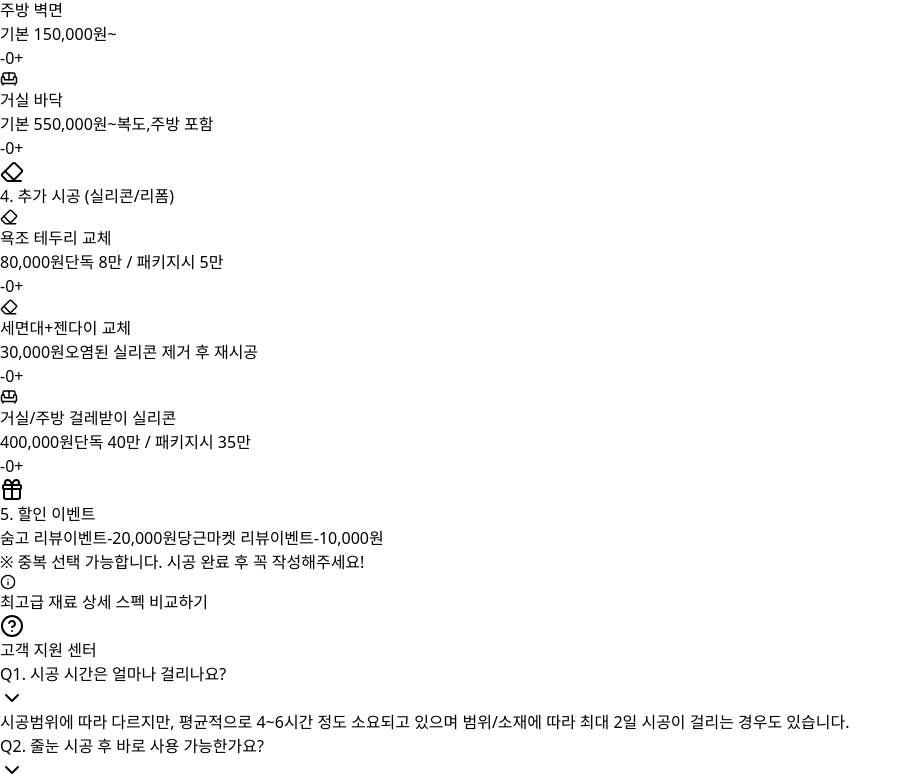
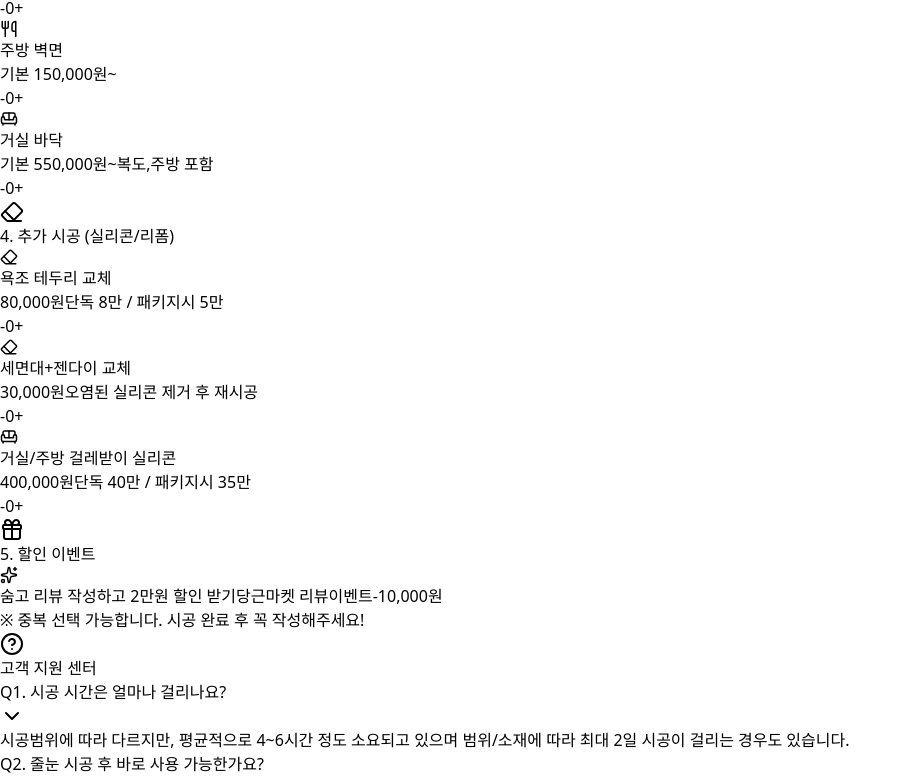
Before and after one commit to jsh5199-ai/julnun-web, a React (Vite) app: page / in a window 1280 px wide. Shown: the part 1244-2026 px from the top of the page, without its empty margins (0-912 px from the left). Built offline with nearby package versions, Linux system fonts and the light colour scheme.

Commit message:
수정완료

```diff
--- a/src/App.jsx
+++ b/src/App.jsx
@@ -32,7 +32,7 @@ const GlobalStyles = () => (
 );
 
 // =================================================================
-// [데이터] (수정 반영)
+// [데이터] (유지)
 // =================================================================
 const HOUSING_TYPES = [
   { id: 'new', label: '신축 아파트', multiplier: 1.0 },
@@ -52,10 +52,6 @@ const MATERIALS = [
   },
 ];
 
-// '주방싱크볼 실리콘오염방지' (id: 'silicon_kitchen_line')는 SILICON_AREAS에 있었으나,
-// 사용자 요청에 따라 서비스 목록에서 제거해야 하는 항목으로 보아 SERVICE_AREAS에서 제외하고
-// 관련 항목은 SILICON_AREAS에서도 제거했습니다. (주방 벽면은 유지)
-
 const SERVICE_AREAS = [
   { id: 'entrance', label: '현관', basePrice: 50000, icon: DoorOpen, unit: '개소' },
   { id: 'bathroom_floor', label: '욕실 바닥', basePrice: 150000, icon: Bath, unit: '개소' },
@@ -71,7 +67,6 @@ const SERVICE_AREAS = [
 const SILICON_AREAS = [
   { id: 'silicon_bathtub', label: '욕조 테두리 교체', basePrice: 80000, icon: Eraser, unit: '개소', desc: '단독 8만 / 패키지시 5만' },
   { id: 'silicon_sink', label: '세면대+젠다이 교체', basePrice: 30000, icon: Eraser, unit: '개소', desc: '오염된 실리콘 제거 후 재시공' },
-  // 요청에 따라 'silicon_kitchen_line' 항목 제거
   { id: 'silicon_living_baseboard', label: '거실/주방 걸레받이 실리콘', basePrice: 400000, icon: Sofa, unit: '구역', desc: '단독 40만 / 패키지시 35만' },
 ];
 
@@ -557,7 +552,7 @@ export default function GroutEstimatorApp() {
 
       const options = {
         backgroundColor: '#FFFFFF',
-        scale: 4, // 👈 퀄리티 향상을 위해 4로 상향
+        scale: 4, // 퀄리티 향상을 위해 4로 상향
         useCORS: true,
         windowHeight: node.offsetHeight,
         windowWidth: node.offsetWidth,
@@ -643,7 +638,7 @@ export default function GroutEstimatorApp() {
           </div>
         </section>
 
-        {/* --- 2. 시공 재료 선택 (유지) --- */}
+        {/* --- 2. 시공 재료 선택 (수정: 상세 비교 버튼 추가) --- */}
         <section className="bg-white p-5 rounded-xl shadow-lg border border-gray-100 animate-fade-in delay-150">
           <h2 className="text-lg font-extrabold flex items-center gap-2 mb-4 text-gray-800 border-b pb-2">
             <Hammer className="h-5 w-5 text-indigo-600" /> 2. 시공 재료 선택
@@ -688,6 +683,16 @@ export default function GroutEstimatorApp() {
               </div>
             ))}
           </div>
+          {/* --- [수정] 재료 상세 비교 버튼 영역 (섹션 내부 이동 및 버튼 디자인 강화) --- */}
+          <div className="mt-5 pt-3 border-t border-gray-100 flex justify-center">
+              <button
+                  onClick={() => setShowMaterialModal(true)}
+                  className="w-full py-3 bg-indigo-50 text-indigo-700 rounded-lg font-extrabold text-sm hover:bg-indigo-100 transition shadow-md flex items-center justify-center gap-2 active:scale-[0.99]"
+              >
+                  <Info size={16} className='text-amber-500' fill='currentColor'/> **[필수 확인]** 최고급 재료 스펙 비교표 보기
+              </button>
+          </div>
+          {/* --- [수정] 끝 --- */}
         </section>
 
         {/* --- 3. 원하는 시공범위를 선택해주세요 (유지) --- */}
@@ -748,38 +753,53 @@ export default function GroutEstimatorApp() {
           </div>
         </section>
 
-        {/* --- 5. 할인 혜택 (리뷰 이벤트) (유지) --- */}
+        {/* --- 5. 할인 혜택 (리뷰 이벤트) (수정 반영) --- */}
         <section className="bg-white p-5 rounded-xl shadow-lg border border-gray-100 animate-fade-in delay-600">
           <h2 className="text-lg font-extrabold flex items-center gap-2 mb-4 text-gray-800 border-b pb-2">
             <Gift className="h-5 w-5 text-indigo-600" /> 5. 할인 이벤트
           </h2 >
           <div className="grid grid-cols-2 gap-3">
-            {REVIEW_EVENTS.map((evt) => (
+            {REVIEW_EVENTS.map((evt) => {
+                const isApplied = selectedReviews.has(evt.id);
+
+                // 숨고 리뷰 이벤트에만 새로운 디자인 적용
+                if (evt.id === 'soomgo_review') {
+                    const iconColor = isApplied ? 'text-white' : 'text-yellow-800';
+                    const bgColor = isApplied ? 'bg-red-600 border-red-600 shadow-lg' : 'bg-yellow-100 border-yellow-400 shadow-md';
+                    const textColor = isApplied ? 'text-white' : 'text-gray-900';
+                    const labelText = isApplied ? `✅ 2만원 할인 적용됨 (클릭하여 취소)` : `숨고 리뷰 작성하고 2만원 할인 받기`;
+                    const Icon = isApplied ? CheckCircle2 : Sparkles;
+
+                    return (
                         <button
                             key={evt.id}
                             onClick={() => toggleReview(evt.id)}
-                className={`p-3 rounded-lg border-2 transition-all relative overflow-hidden selection-box active:scale-[0.98] ${selectedReviews.has(evt.id) ? 'border-red-500 bg-red-50 shadow-md' : 'border-gray-300 bg-gray-50 text-gray-500 hover:border-red-300'}`}
+                            className={`col-span-2 py-3 rounded-lg border-2 transition-all selection-box active:scale-[0.98] flex items-center justify-center gap-2 font-extrabold text-sm ${bgColor} ${textColor}`}
                         >
-                {selectedReviews.has(evt.id) && <div className="absolute top-0 right-0 bg-red-500 text-white text-[10px] px-2 py-0.5 rounded-bl-lg font-bold">APPLIED</div>}
+                            <Icon size={18} className={iconColor} />
+                            {labelText}
+                        </button>
+                    );
+                }
+
+                // 당근마켓 리뷰 이벤트는 기존 디자인 유지
+                return (
+                    <button
+                        key={evt.id}
+                        onClick={() => toggleReview(evt.id)}
+                        className={`p-3 rounded-lg border-2 transition-all relative overflow-hidden selection-box active:scale-[0.98] ${isApplied ? 'border-red-500 bg-red-50 shadow-md' : 'border-gray-300 bg-gray-50 text-gray-500 hover:border-red-300'}`}
+                    >
+                        {isApplied && <div className="absolute top-0 right-0 bg-red-500 text-white text-[10px] px-2 py-0.5 rounded-bl-lg font-bold">APPLIED</div>}
                         <div className="flex flex-col items-center text-center gap-1">
-                  <span className={`font-semibold text-sm ${selectedReviews.has(evt.id) ? 'text-gray-800' : 'text-gray-600'}`}>{evt.label}</span>
-                  <span className={`text-xs font-bold ${selectedReviews.has(evt.id) ? 'text-red-600' : 'text-gray-400'}`}>-{evt.discount.toLocaleString()}원</span>
+                            <span className={`font-semibold text-sm ${isApplied ? 'text-gray-800' : 'text-gray-600'}`}>{evt.label}</span>
+                            <span className={`text-xs font-bold ${isApplied ? 'text-red-600' : 'text-gray-400'}`}>-{evt.discount.toLocaleString()}원</span>
                         </div>
                     </button>
-            ))}
+                );
+            })}
           </div>
           <p className="text-xs text-gray-500 mt-3 text-center">※ 중복 선택 가능합니다. 시공 완료 후 꼭 작성해주세요!</p>
         </section>
-
-        {/* --- 재료 상세 비교 버튼 (유지) --- */}
-        <div className="flex justify-center pt-2">
-            <button
-                onClick={() => setShowMaterialModal(true)}
-                className="text-sm font-bold text-blue-600 hover:text-blue-700 flex items-center gap-1 transition active:scale-95"
-            >
-                <Info size={16} /> 최고급 재료 상세 스펙 비교하기
-            </button>
-        </div>
 
         {/* --- 자주 묻는 질문 (FAQ) (유지) --- */}
         <section className="bg-white p-5 rounded-xl border border-gray-100 shadow-lg mt-6 animate-fade-in delay-750">
@@ -868,7 +888,7 @@ export default function GroutEstimatorApp() {
         <div className="fixed inset-0 bg-black/50 z-50 flex items-center justify-center p-4 animate-fade-in">
           <div className="bg-white w-full max-w-sm rounded-xl shadow-2xl overflow-hidden animate-slide-down border border-gray-200">
             <div className="bg-indigo-700 p-4 text-white flex justify-between items-center">
-              <h3 className="font-extrabold text-lg flex items-center gap-2"><CheckCircle2 className="h-5 w-5 text-amber-400" /> 견적서 </h3>
+              <h3 className="font-extrabold text-lg flex items-center gap-2"><CheckCircle2 className="h-5 w-5 text-amber-400" /> 견적서 (이미지 저장용)</h3>
               <button onClick={() => setShowModal(false)} className="text-white/80 hover:text-white transition active:scale-95">
                 <X size={20} />
               </button>
@@ -913,7 +933,8 @@ export default function GroutEstimatorApp() {
                             <ul className='list-disc list-outside text-[11px] ml-4 space-y-0.5'>
                                 {calculation.isFreeEntrance && <li>현관 바닥 서비스 (폴리아스파틱)</li>}
                                 <li>변기테두리, 바닥테두리</li>
-                                <li>욕실 젠다이 실리콘 오염방지코팅</li>
+                                <li>욕실 젠다이/세면대 실리콘</li>
+                                <li>주방 싱크볼</li>
                             </ul>
                         </div>
                     )}
@@ -988,22 +1009,16 @@ export default function GroutEstimatorApp() {
                     <p className="text-xs text-gray-400 text-right mt-1">VAT 별도 / 현장상황별 상이</p>
                 </div>
 
-                {/* 안내 사항 영역 (주의사항 문구 삭제 반영) */}
+                {/* 안내 사항 영역 (수정 반영) */}
                 <div className="mt-4 pt-3 border-t border-gray-200">
-                    <p className='text-xs font-semibold text-red-600 mb-1 flex items-center gap-1'>
-                        <Info size={14}/> 주의 사항
-                    </p>
+                    {/* ★★★ [수정] 버튼 스타일로 변경 ★★★ */}
+                    <div className='w-full py-1.5 px-2 text-center bg-red-50 text-red-600 rounded-md font-bold text-[11px] shadow-sm'>
+                        주의사항 | 바닥 30x30cm, 벽면 30x60cm 크기 기준
+                    </div>
+                    {/* ★★★ [수정] 끝 ★★★ */}
 
-                    {/* ★★★ [수정 반영] 텍스트 강조 및 삽입 ★★★ */}
-                    <div className='text-[11px] font-bold text-gray-800 mb-2 p-1 border-y border-gray-200'>
-                        바닥 30x30cm, 벽 30x60cm 크기 기준
-                    </div>
-                    {/* ★★★ [수정 반영] 끝 ★★★ */}
-
-                    <ul className='list-disc list-outside text-[11px] text-gray-600 ml-4 space-y-0.5'>
-                        {/* <li>구축은 정확한 견적을 위해 현장 사진은 필수입니다. (삭제됨)</li> */}
-                        {/* <li>견적 기준 타일 크기 외(조각 타일, 특이 구조) 시 추가 비용이 발생할 수 있습니다. (삭제됨)</li> */}
-                        <li>전문가와 상담 시 최종 금액이 확정됩니다.</li>
+                    <ul className='list-disc list-outside text-[11px] text-gray-600 ml-4 space-y-0.5 mt-2'>
+                        <li>위 견적은 예상 금액이며, 전문가와 상담 시 최종 금액이 확정됩니다.</li>
                     </ul>
                 </div>
               </div>
@@ -1012,6 +1027,11 @@ export default function GroutEstimatorApp() {
 
             {/* ⭐️ [견적서 모달 하단 컨트롤 영역] ⭐️ */}
             <div className="p-4 bg-gray-50 border-t border-gray-200">
+                {/* 숨고 리뷰 이벤트 버튼을 모달 내에서 삭제하고, 이벤트 목록에서 디자인이 통합되었으므로,
+                   여기서는 당근마켓 이벤트에 대해서만 일반적인 버튼 로직을 유지하거나,
+                   아니면 이 부분을 완전히 제거하고 아래 상담 버튼만 남겨도 좋습니다.
+                   (기존 코드에서는 숨고 이벤트만 모달에 다시 삽입되어 있었으므로, 숨고 이벤트만 다시 구현했습니다.)
+                */}
                 {soomgoReviewEvent && (
                     <div className='mb-3'>
                          <button
@@ -1028,13 +1048,13 @@ export default function GroutEstimatorApp() {
                     </div>
                 )}
 
-                <p className='text-sm font-semibold text-center text-red-500 mb-3 flex items-center justify-center gap-1'><Info size={16}/> 상담 시 현장사진이 있으면 큰 도움이 됩니다.</p>
+                <p className='text-sm font-semibold text-center text-red-500 mb-3 flex items-center justify-center gap-1'><Info size={16}/> 상담 시 현장사진이 있으면 큰 도움이 됩니다..</p>
                 <div className='grid grid-cols-2 gap-3'>
                     <button onClick={handleImageSave} className="flex items-center justify-center gap-1 bg-blue-600 text-white py-3 rounded-lg font-bold hover:bg-blue-700 transition text-sm active:scale-95 shadow-md">
                         <ImageIcon size={16} /> 견적 이미지 저장
                     </button>
                     <button onClick={() => window.location.href = `tel:${PHONE_NUMBER}`} className="flex items-center justify-center gap-1 bg-indigo-600 text-white py-3 rounded-lg font-bold hover:bg-indigo-700 transition shadow-md text-sm active:scale-95 col-span-1">
-                        <Phone size={16} /> 상담원 연결
+                        <Phone size={16} /> 전화 상담
                     </button>
                 </div>
             </div>
```
Lines whose indentation alone changed are shown as unchanged.
